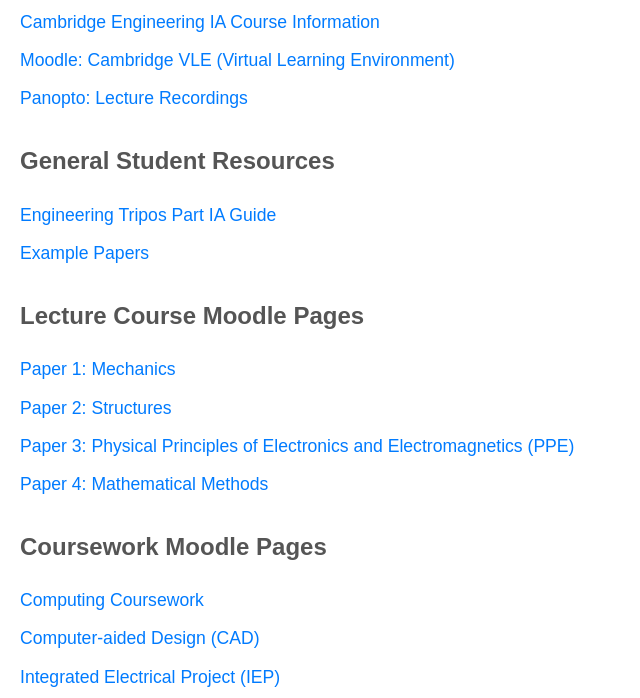
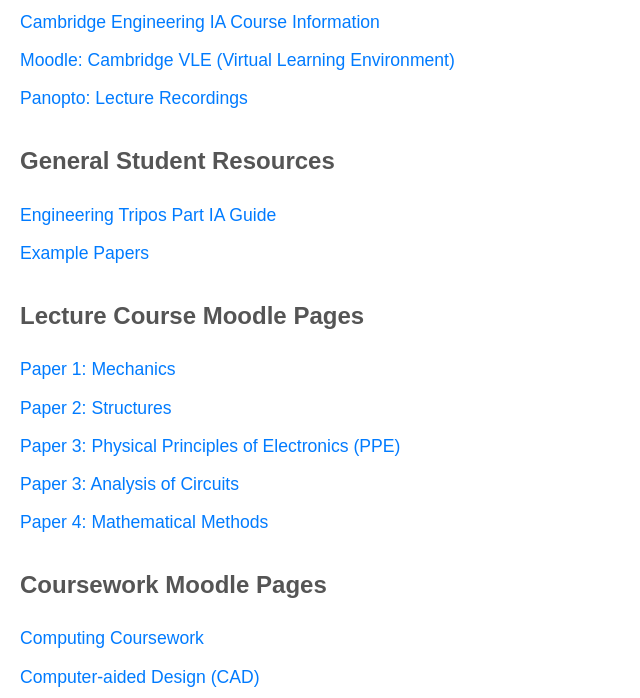
Before and after one commit to balalida22/balalida22.github.io, a plain HTML site: page index.html in a window 1280 px wide. Shown: the part 86-784 px from the top of the page, without its empty margins (0-640 px from the left). Drawn offline with Linux system fonts and the light colour scheme.

Commit message:
Update index.html
Added new site, change name of 1p3

```diff
--- a/index.html
+++ b/index.html
@@ -73,7 +73,10 @@
             Paper 2: Structures
         </a>
         <a href="https://www.vle.cam.ac.uk/course/view.php?id=69811" target="_blank">
-            Paper 3: Physical Principles of Electronics and Electromagnetics (PPE)
+            Paper 3: Physical Principles of Electronics (PPE)
+        </a>
+        <a href="https://www.vle.cam.ac.uk/course/view.php?id=69801" target="_blank">
+            Paper 3: Analysis of Circuits
         </a>
         <a href="https://www.vle.cam.ac.uk/course/view.php?id=69781" target="_blank">
             Paper 4: Mathematical Methods
```
